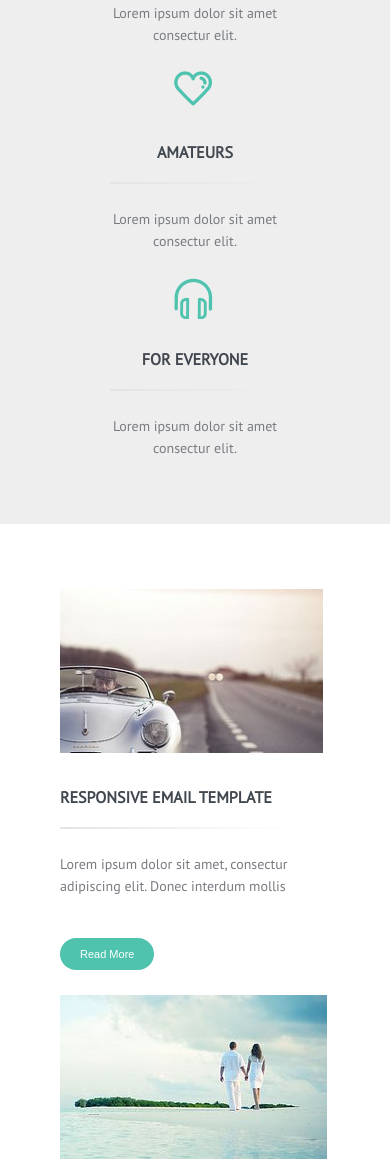
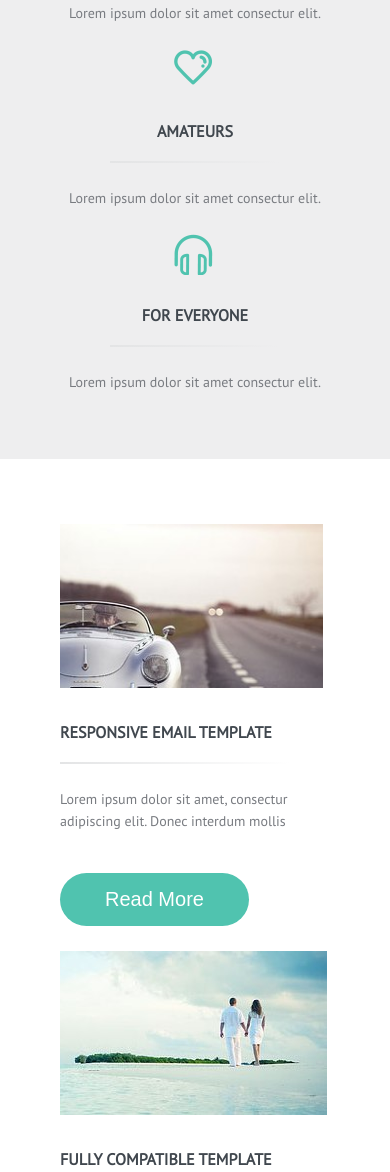
Before and after one commit to VeronikaSerhiienko/ElenaR, a plain HTML site: page index.html in a window 390 px wide. Shown: the part 828-2000 px from the top of the page. Drawn offline with Linux system fonts and the light colour scheme.

Commit message:
made buttons bigger

```diff
--- a/styles/style.css
+++ b/styles/style.css
@@ -187,6 +187,7 @@ body {
 @media screen and (min-width: 320px) and (max-width: 619px) {
 	.clients__item	{
 		margin-bottom: 25px;
+		width: 300px;
 	}
 
 	.clients__item:last-child {
@@ -322,6 +323,13 @@ body {
 	transition: 3s;
 }
 
+@media screen and (min-width: 320px) and (max-width: 619px) {
+	.button {
+		padding: 15px 45px;
+		font-size: 20px;
+	}
+}
+
 /*section 4*/
 
 .section__fourth,
@@ -411,6 +419,12 @@ body {
 	text-decoration: none;
 	color: #50c3af;
 	text-transform: none;
+}
+
+@media screen and (min-width: 320px) and (max-width: 619px) {
+	.checkthisout {
+		font-size: 20px;
+	}
 }
 
 .top {
```
